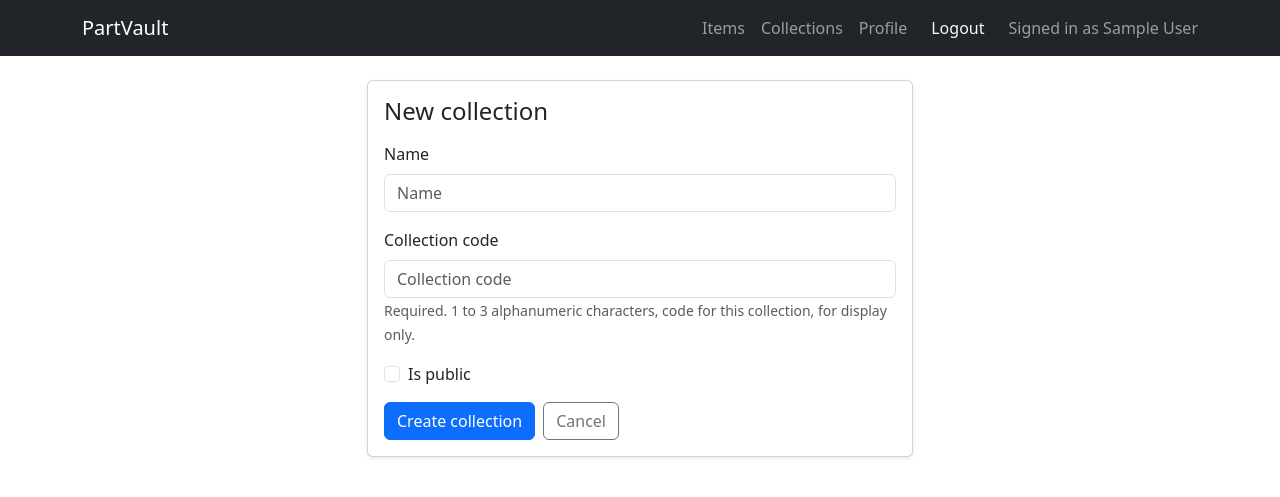
After one commit to andremiller/django-partvault, a Django app: page /collections/new/ in a window 1280 px wide. The commit adds this page. Shown: the top 497 px of the page. Run offline with Django 5.2, Linux system fonts and the light colour scheme; the visitor is signed in with stand-in values (Sample User, id 1); some libraries are stand-ins or nearby versions.

Commit message:
Collections CRUD

```diff
--- a/partvault/forms.py
+++ b/partvault/forms.py
@@ -4,7 +4,7 @@ from django.conf import settings
 from django.contrib.auth import get_user_model
 from django.contrib.auth.forms import UserCreationForm
 
-from .models import Profile
+from .models import Collection, Profile
 
 
 class ProfileForm(forms.ModelForm):
@@ -26,6 +26,18 @@ class ProfileForm(forms.ModelForm):
         ):
             raise ValidationError("User code is already in use.")
         return user_code
+
+
+class CollectionForm(forms.ModelForm):
+    class Meta:
+        model = Collection
+        fields = ["name", "collection_code", "is_public"]
+
+    def clean_collection_code(self):
+        collection_code = self.cleaned_data["collection_code"].strip().upper()
+        if not collection_code.isalnum():
+            raise ValidationError("Collection code must be alphanumeric.")
+        return collection_code
 
 
 class UserProfileForm(forms.ModelForm):
--- a/partvault/models.py
+++ b/partvault/models.py
@@ -27,6 +27,10 @@ class Collection(models.Model):
 
     def __str__(self):
         return self.name
+
+    @property
+    def owner_code(self) -> str:
+        return self.owner.profile.user_code
 
 
 class Profile(models.Model):
--- /dev/null
+++ b/partvault/templates/partvault/collection_form.html
@@ -0,0 +1,39 @@
+{% extends "partvault/base.html" %}
+{% load django_bootstrap5 %}
+
+{% block content %}
+<div class="row justify-content-center">
+    <div class="col-sm-10 col-md-8 col-lg-6">
+        <div class="card shadow-sm">
+            <div class="card-body">
+                <h1 class="h4 mb-3">{% if is_edit %}Edit collection{% else %}New collection{% endif %}</h1>
+                <form method="post">
+                    {% csrf_token %}
+                    {% bootstrap_form form %}
+                    <div class="d-flex gap-2">
+                        <button class="btn btn-primary" type="submit">
+                            {% if is_edit %}Save changes{% else %}Create collection{% endif %}
+                        </button>
+                        {% if is_edit %}
+                            <a class="btn btn-outline-secondary" href="{% url 'collection' collection.id %}">Cancel</a>
+                        {% else %}
+                            <a class="btn btn-outline-secondary" href="{% url 'collections' %}">Cancel</a>
+                        {% endif %}
+                    </div>
+                </form>
+                {% if is_edit %}
+                    <form
+                        class="mt-3"
+                        method="post"
+                        action="{% url 'collection_delete' collection.id %}"
+                        onsubmit="return confirm('Delete this collection? This cannot be undone.');"
+                    >
+                        {% csrf_token %}
+                        <button class="btn btn-outline-danger" type="submit">Delete collection</button>
+                    </form>
+                {% endif %}
+            </div>
+        </div>
+    </div>
+</div>
+{% endblock %}
--- a/partvault/urls.py
+++ b/partvault/urls.py
@@ -7,6 +7,17 @@ urlpatterns = [
     path("", views.index, name="index"),
     path("items/", views.items, name="items"),
     path("collections/", views.collections, name="collections"),
+    path("collections/new/", views.collection_create, name="collection_create"),
+    path(
+        "collections/<int:collection_id>/edit/",
+        views.collection_edit,
+        name="collection_edit",
+    ),
+    path(
+        "collections/<int:collection_id>/delete/",
+        views.collection_delete,
+        name="collection_delete",
+    ),
     path("profile/", views.profile, name="profile"),
     path("profile/edit/", views.profile_edit, name="profile_edit"),
     path("signup/", views.signup, name="signup"),
--- a/partvault/views.py
+++ b/partvault/views.py
@@ -5,9 +5,10 @@ from django.contrib.auth.decorators import login_required
 from django.contrib import messages
 from django.contrib.auth import update_session_auth_hash, login
 from django.contrib.auth.forms import PasswordChangeForm
+from django.views.decorators.http import require_POST
 
 from .models import Item, Collection, Profile
-from .forms import ProfileForm, UserProfileForm, SignupForm
+from .forms import CollectionForm, ProfileForm, SignupForm, UserProfileForm
 
 
 def index(request):
@@ -48,6 +49,55 @@ def collection(request, collection_id):
         "partvault/collection_detail.html",
         {"collection": collection},
     )
+
+
+@login_required
+def collection_create(request):
+    if request.method == "POST":
+        form = CollectionForm(request.POST)
+        if form.is_valid():
+            collection = form.save(commit=False)
+            collection.owner = request.user
+            collection.save()
+            messages.success(request, "Collection created.")
+            return redirect("collection", collection_id=collection.id)
+    else:
+        form = CollectionForm()
+    context = {
+        "form": form,
+        "is_edit": False,
+        "cancel_url": "collections",
+    }
+    return render(request, "partvault/collection_form.html", context)
+
+
+@login_required
+def collection_edit(request, collection_id):
+    collection = get_object_or_404(Collection, pk=collection_id, owner=request.user)
+    if request.method == "POST":
+        form = CollectionForm(request.POST, instance=collection)
+        if form.is_valid():
+            form.save()
+            messages.success(request, "Collection updated.")
+            return redirect("collection", collection_id=collection.id)
+    else:
+        form = CollectionForm(instance=collection)
+    context = {
+        "form": form,
+        "is_edit": True,
+        "collection": collection,
+        "cancel_url": "collection",
+    }
+    return render(request, "partvault/collection_form.html", context)
+
+
+@login_required
+@require_POST
+def collection_delete(request, collection_id):
+    collection = get_object_or_404(Collection, pk=collection_id, owner=request.user)
+    collection.delete()
+    messages.success(request, "Collection deleted.")
+    return redirect("collections")
 
 
 def profile(request):
```
Also changed, not shown: partvault/templates/partvault/collection_detail.html (+12 -7 lines), partvault/templates/partvault/collections.html (+8 -3 lines).
